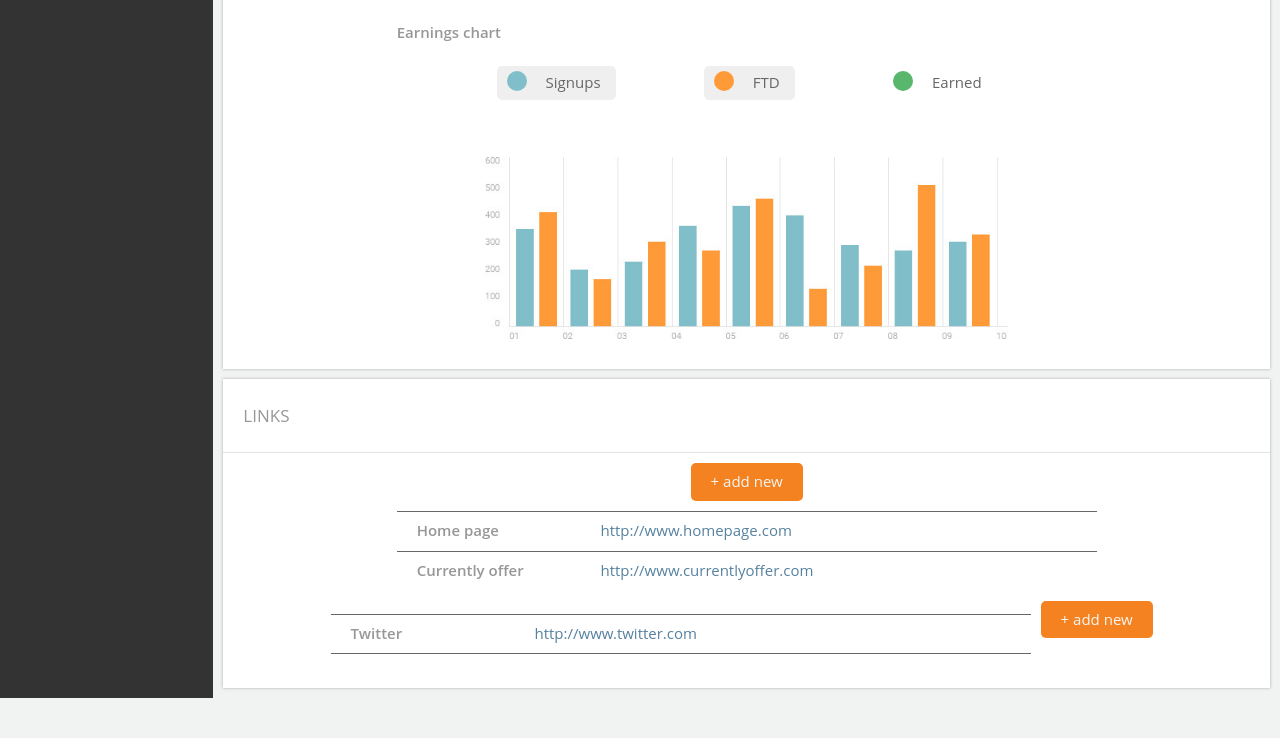
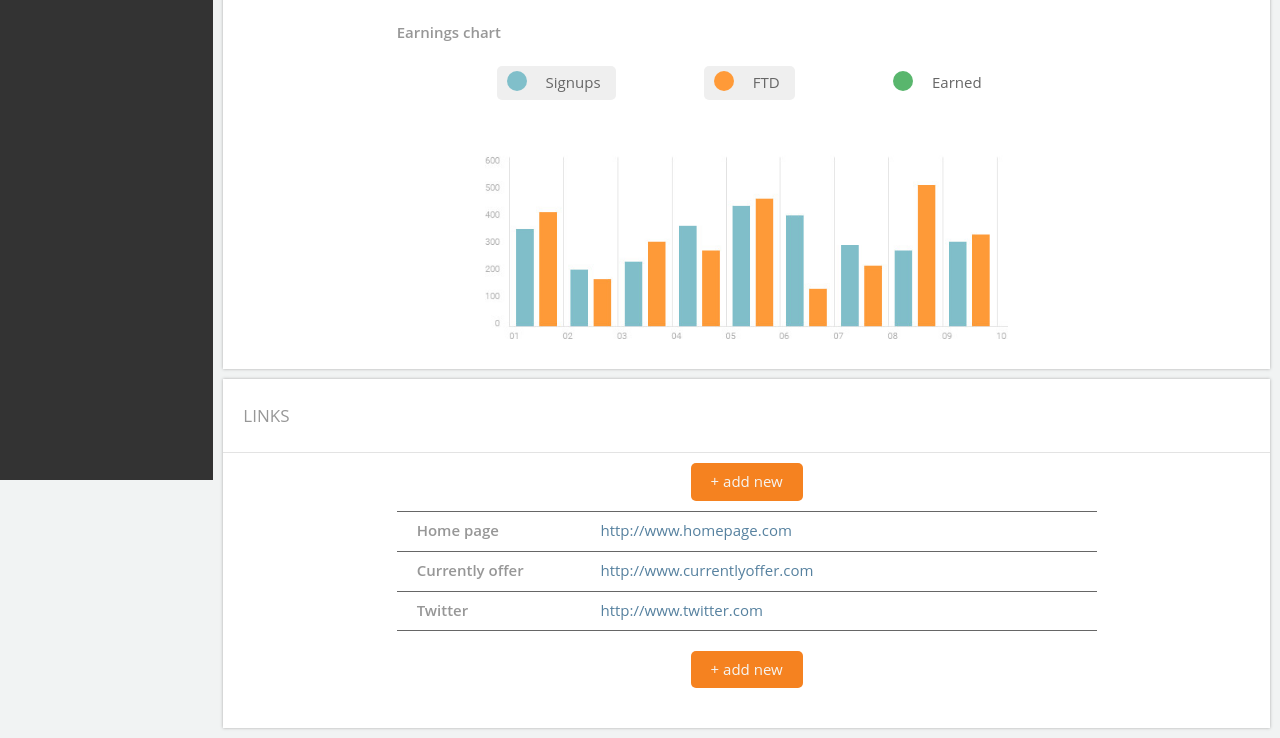
Before and after one commit to jarekm80/admin-panel, a website: page index.html in a window 1280 px wide. Shown: the part 320-1058 px from the top of the page. Before the commit the page ends 1018 px from the top, so only its background shows below. Drawn offline with nearby package versions, Linux system fonts and the light colour scheme.

Commit message:
fix side panel

```diff
--- a/index.html
+++ b/index.html
@@ -9,7 +9,7 @@
   <body>
     <div class="container-fluid">
       <div class="row">
-        <div class="col-2 fixed sec_sidePan">
+        <div class="col-2 sec_sidePan" style="position:fixed">
           <div class="title">
             <span class="doIt">Just do it</span>
             <a href="#">
@@ -86,7 +86,7 @@
             </li>
           </ul>
         </div>
-        <div class="col content">
+        <div class="col offset-md-2 content">
           <div class="sec_topPan">
             <div class="freeSpace"></div>
             <div class="comp_boxInTop">
@@ -195,15 +195,14 @@
                 <img src="images/icons/links.svg" class="imgLinks">
                 <img src="images/icons/trash.svg" class="imgTrash">
               </div>
-              <div class="comp_btnWrapAddNew" id="lastBtn">
-                <button>
-                  <span>+ add new</span>
-                </button>
-              </div>
-
+            </div>
+            <div class="comp_btnWrapAddNew" id="lastBtn">
+              <button>
+                <span>+ add new</span>
+              </button>
             </div>
           </div>
-      </div>
+        </div>
     </div>
     <script src="https://cdn.jsdelivr.net/npm/flatpickr"></script>
     <script src="/js/script.js"></script>
--- a/sass/sections/_links.scss
+++ b/sass/sections/_links.scss
@@ -1,4 +1,5 @@
 .sec_links{
+
     #linksText{
         font-family: $brand-font;
         font-size: 17px;
@@ -9,13 +10,14 @@
     }
     #lastBtn{
         padding-bottom: 40px;
+
     }
     .comp_btnWrapAddNew{
         padding: 10px;
         display: flex;
         align-items: center;
         justify-content: center;
-        button{
+            button{
             background-color: $yellowDark;
             border: none;
             border-radius: 5px;
--- a/sass/sections/_sidePan.scss
+++ b/sass/sections/_sidePan.scss
@@ -2,6 +2,7 @@
     background-color: $grey1;
     min-height: 100vh;
     padding: 0px;
+
     .title{
         padding-left: 5px;
         display: flex;
```
Also changed, not shown: 1 other file.
